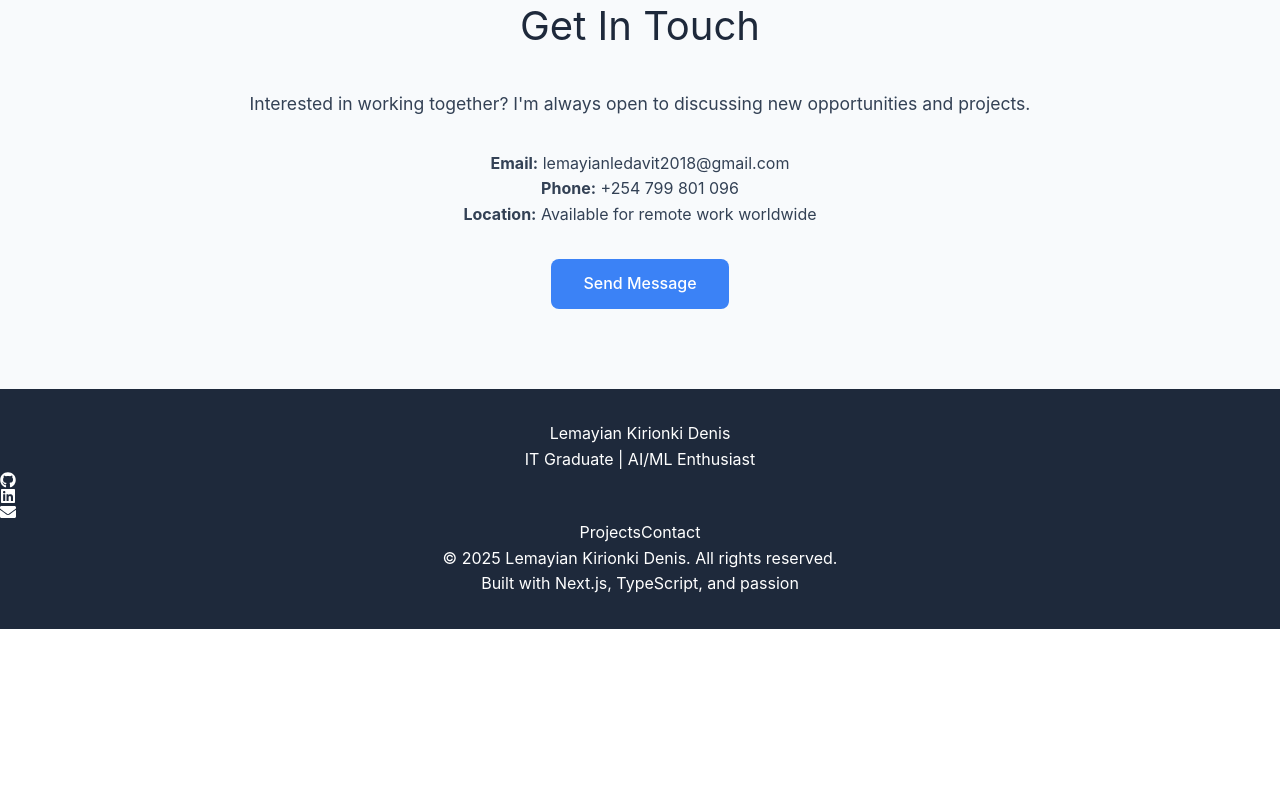
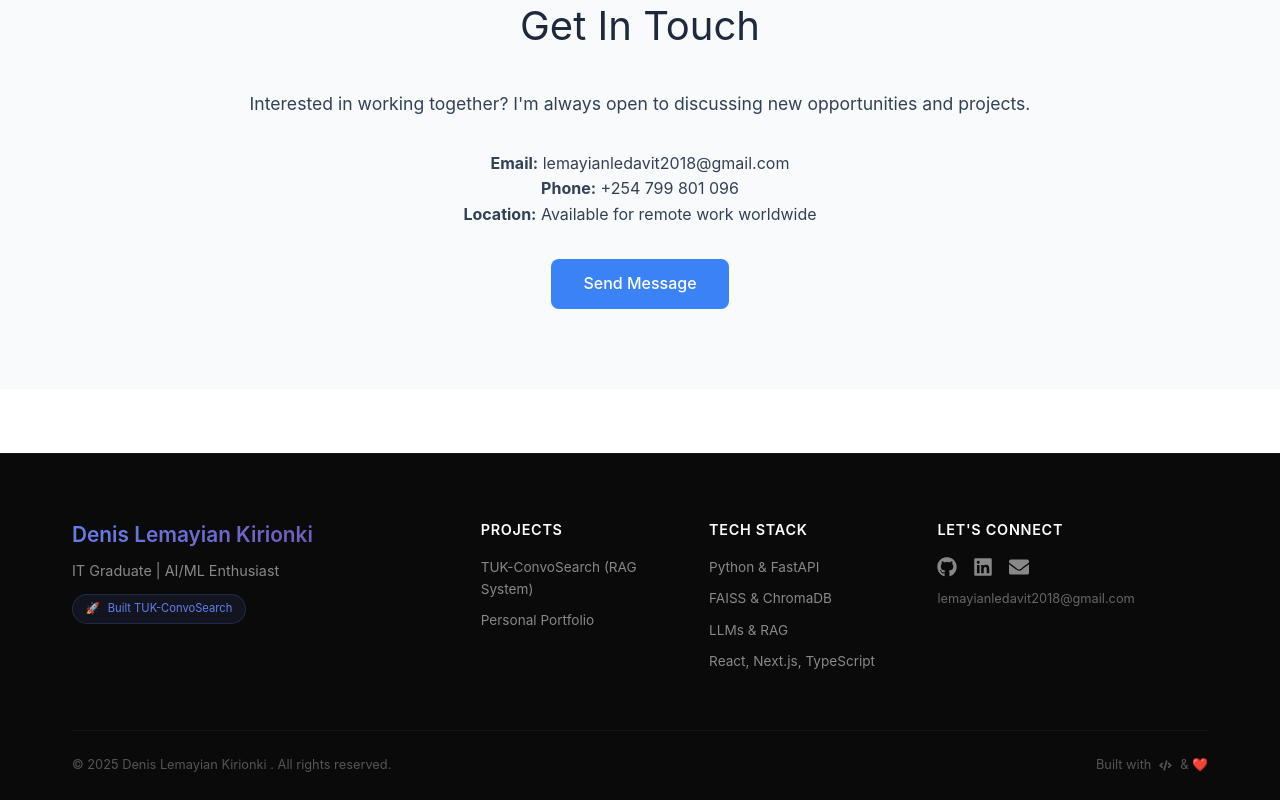
Before and after one commit to lemayian23/lemayian23.github.io, a Next.js app: page / in a window 1280 px wide. Shown: the part 2491-3291 px from the top of the page. Before the commit the page ends 3120 px from the top, so only its background shows below. Built offline with nearby package versions, Linux system fonts and the light colour scheme.

Commit message:
enhanced footer + styles

```diff
--- /dev/null
+++ b/src/components/Footer.module.css
@@ -0,0 +1,168 @@
+/* ========================================
+   Footer Styles
+   ======================================== */
+
+.footer {
+  background: #0a0a0a;
+  color: #ffffff;
+  padding: 4rem 0 1.5rem;
+  border-top: 1px solid rgba(255, 255, 255, 0.05);
+  margin-top: 4rem;
+}
+
+.container {
+  max-width: 1200px;
+  margin: 0 auto;
+  padding: 0 2rem;
+}
+
+/* ========================================
+   Grid Layout
+   ======================================== */
+
+.grid {
+  display: grid;
+  grid-template-columns: 2fr 1fr 1fr 1.5fr;
+  gap: 3rem;
+  padding-bottom: 3rem;
+  border-bottom: 1px solid rgba(255, 255, 255, 0.05);
+}
+
+/* ========================================
+   Brand Section
+   ======================================== */
+
+.brand h3 {
+  font-size: 1.3rem;
+  font-weight: 600;
+  margin-bottom: 0.5rem;
+  background: linear-gradient(135deg, #667eea 0%, #764ba2 100%);
+  -webkit-background-clip: text;
+  -webkit-text-fill-color: transparent;
+  background-clip: text;
+}
+
+.brand p {
+  color: #888;
+  font-size: 0.9rem;
+  margin-bottom: 0.75rem;
+}
+
+.badge {
+  display: inline-flex;
+  align-items: center;
+  gap: 0.5rem;
+  background: rgba(102, 126, 234, 0.1);
+  border: 1px solid rgba(102, 126, 234, 0.2);
+  border-radius: 20px;
+  padding: 0.3rem 0.8rem;
+  font-size: 0.7rem;
+  color: #667eea;
+}
+
+/* ========================================
+   Section Headings
+   ======================================== */
+
+.section h4 {
+  font-size: 0.9rem;
+  font-weight: 600;
+  margin-bottom: 1rem;
+  color: #ffffff;
+  text-transform: uppercase;
+  letter-spacing: 0.05em;
+}
+
+.section ul {
+  list-style: none;
+  padding: 0;
+}
+
+.section ul li {
+  margin-bottom: 0.6rem;
+  color: #888;
+  font-size: 0.85rem;
+}
+
+.section ul li a {
+  color: #888;
+  text-decoration: none;
+  transition: color 0.3s ease;
+}
+
+.section ul li a:hover {
+  color: #667eea;
+}
+
+/* ========================================
+   Social Icons
+   ======================================== */
+
+.social {
+  display: flex;
+  gap: 1rem;
+  margin-bottom: 0.75rem;
+}
+
+.social a {
+  color: #888;
+  font-size: 1.25rem;
+  transition: all 0.3s ease;
+}
+
+.social a:hover {
+  color: #667eea;
+  transform: translateY(-2px);
+}
+
+.email {
+  color: #666;
+  font-size: 0.8rem;
+}
+
+/* ========================================
+   Bottom Section
+   ======================================== */
+
+.bottom {
+  padding-top: 1.5rem;
+  display: flex;
+  justify-content: space-between;
+  align-items: center;
+  flex-wrap: wrap;
+  gap: 1rem;
+}
+
+.bottom p {
+  color: #555;
+  font-size: 0.8rem;
+}
+
+.built {
+  display: flex;
+  align-items: center;
+  gap: 0.5rem;
+}
+
+/* ========================================
+   Responsive Design
+   ======================================== */
+
+@media (max-width: 992px) {
+  .grid {
+    grid-template-columns: 1fr 1fr;
+    gap: 2rem;
+  }
+}
+
+@media (max-width: 600px) {
+  .grid {
+    grid-template-columns: 1fr;
+    gap: 1.5rem;
+  }
+
+  .bottom {
+    flex-direction: column;
+    text-align: center;
+  }
+}
--- a/src/components/Footer.tsx
+++ b/src/components/Footer.tsx
@@ -1,18 +1,58 @@
-import { FaGithub, FaLinkedin, FaTwitter, FaEnvelope } from 'react-icons/fa';
+import { FaGithub, FaLinkedin, FaEnvelope, FaCode } from 'react-icons/fa';
+import styles from './Footer.module.css';
 
 export default function Footer() {
   const currentYear = new Date().getFullYear();
 
   return (
-    <footer className="footer">
-      <div className="footer-container">
-        <div className="footer-content">
-          <div className="footer-brand">
-            <h3>Lemayian Kirionki Denis</h3>
+    <footer className={styles.footer}>
+      <div className={styles.container}>
+        <div className={styles.grid}>
+          {/* Brand Section */}
+          <div className={styles.brand}>
+            <h3>Denis Lemayian Kirionki </h3>
             <p>IT Graduate | AI/ML Enthusiast</p>
+            <div className={styles.badge}>
+              <span>🚀</span> Built TUK-ConvoSearch
+            </div>
           </div>
 
-          <div className="footer-social">
+          {/* Projects Section */}
+          <div className={styles.section}>
+            <h4>Projects</h4>
+            <ul>
+              <li>
+                <a
+                  href="https://github.com/lemayian23/tuk-convosearch"
+                  target="_blank"
+                  rel="noopener noreferrer"
+                >
+                  TUK-ConvoSearch (RAG System)
+                </a>
+              </li>
+              <li>
+                <a href="#">
+                  Personal Portfolio
+                </a>
+              </li>
+            </ul>
+          </div>
+
+          {/* Tech Stack Section */}
+          <div className={styles.section}>
+            <h4>Tech Stack</h4>
+            <ul>
+              <li>Python & FastAPI</li>
+              <li>FAISS & ChromaDB</li>
+              <li>LLMs & RAG</li>
+              <li>React, Next.js, TypeScript</li>
+            </ul>
+          </div>
+
+          {/* Connect Section */}
+          <div className={styles.section}>
+            <h4>Let's Connect</h4>
+            <div className={styles.social}>
               <a
                 href="https://github.com/lemayian23"
                 target="_blank"
@@ -22,7 +62,7 @@ export default function Footer() {
                 <FaGithub />
               </a>
               <a
-              href="https://linkedin.com/in/your-profile"
+                href="https://www.linkedin.com/in/lemakirionki/"
                 target="_blank"
                 rel="noopener noreferrer"
                 aria-label="LinkedIn"
@@ -36,18 +76,16 @@ export default function Footer() {
                 <FaEnvelope />
               </a>
             </div>
-
-          <div className="footer-links">
-            <a href="/projects">Projects</a>
-            <a href="mailto:lemayianledavit2018@gmail.com">Contact</a>
+            <p className={styles.email}>lemayianledavit2018@gmail.com</p>
+          </div>
         </div>
 
-          <div className="footer-bottom">
-            <p>&copy; {currentYear} Lemayian Kirionki Denis. All rights reserved.</p>
-            <p className="footer-built">
-              Built with Next.js, TypeScript, and passion
+        {/* Bottom Section */}
+        <div className={styles.bottom}>
+          <p>&copy; {currentYear} Denis Lemayian Kirionki . All rights reserved.</p>
+          <p className={styles.built}>
+            Built with <FaCode /> & ❤️
           </p>
-          </div>
         </div>
       </div>
     </footer>
```
Also changed, not shown: structure.txt (added). Lines whose indentation alone changed are shown as unchanged.
